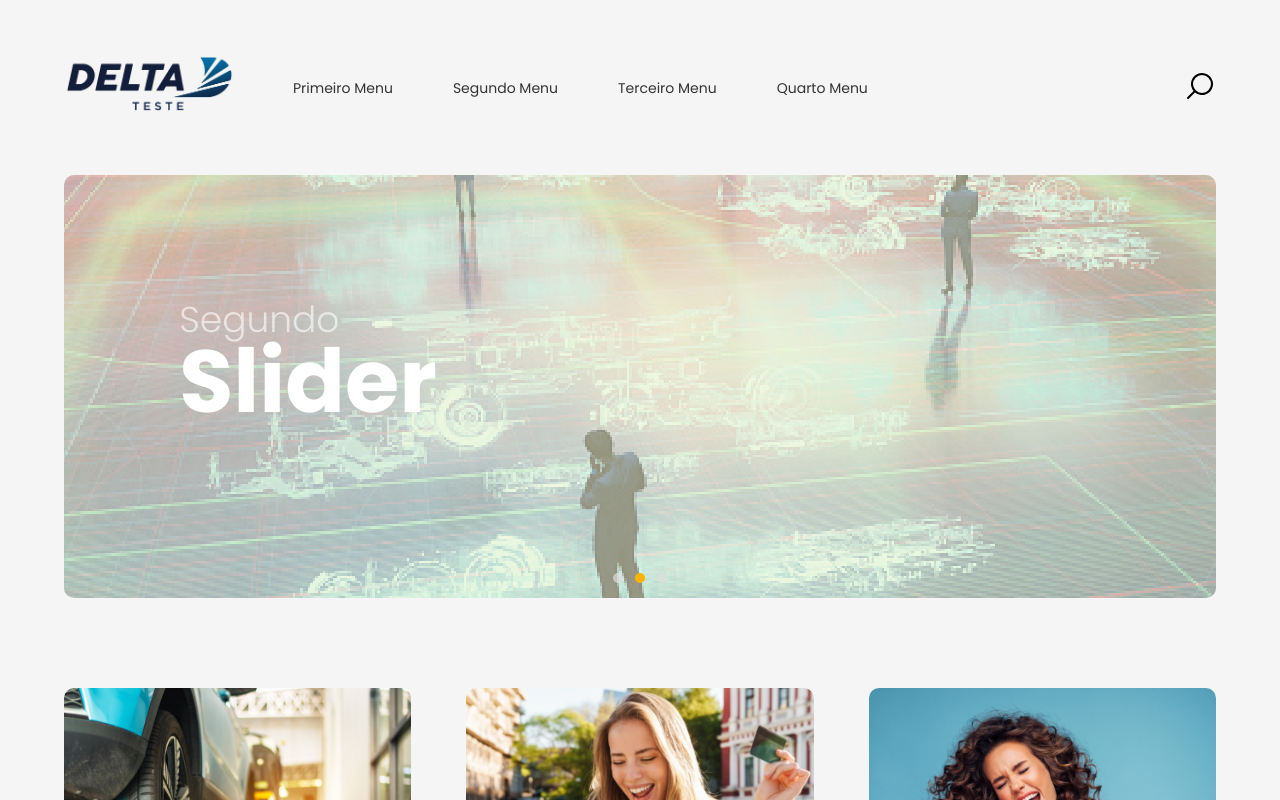
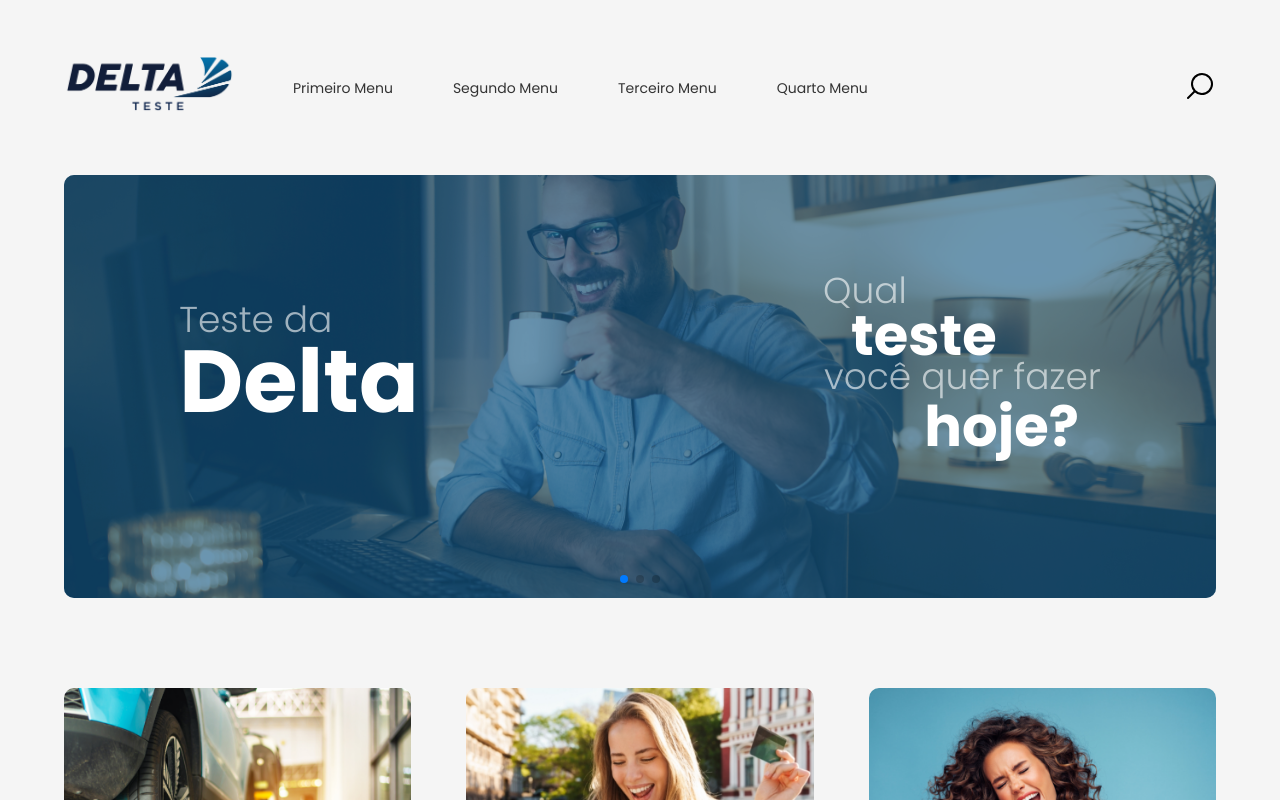
Before and after one commit to leonardof108/delta-test-react, a Next.js app: page / in a window 1280 px wide. Shown: the top 800 px of the page. Built offline with nearby package versions, Linux system fonts and the light colour scheme.

Commit message:
Remove pagination styling

```diff
--- a/src/components/Banner/Banner.module.css
+++ b/src/components/Banner/Banner.module.css
@@ -1,10 +1,5 @@
 .swiper {
   margin-top: 56px;
-}
-
-.swiper-pagination-bullet {
-  background-color: red;
-  opacity: 1;
 }
 
 .swiper_slide_1,
--- a/src/components/Banner/Banner.tsx
+++ b/src/components/Banner/Banner.tsx
@@ -14,22 +14,15 @@ export default function Banner() {
         spaceBetween={30}
         loop={true}
         centeredSlides={true}
-        autoplay={{
-          delay: 2500,
-          disableOnInteraction: false,
-        }}
+        // autoplay={{
+        //   delay: 2500,
+        //   disableOnInteraction: false,
+        // }}
         pagination={{
           clickable: true,
         }}
         modules={[Autoplay, Pagination]}
         className={`mySwiper ${style.swiper}`}
-        style={{
-          "--swiper-pagination-color": "#FFB300",
-          "--swiper-pagination-bullet-inactive-color": "#DEDEDE",
-          "--swiper-pagination-bullet-inactive-opacity": "0.7",
-          "--swiper-pagination-bullet-size": "10px",
-          "--swiper-pagination-bullet-horizontal-gap": "6px",
-        }}
       >
         <SwiperSlide className={style.swiper_slide_1}>
           <div
--- a/src/components/Card/Card.tsx
+++ b/src/components/Card/Card.tsx
@@ -10,7 +10,6 @@ interface infoProps {
 }
 
 export default function Card({ info }) {
-  console.log(info);
   return (
     <div key={info.name} className={style.card_container}>
       <Image
```
